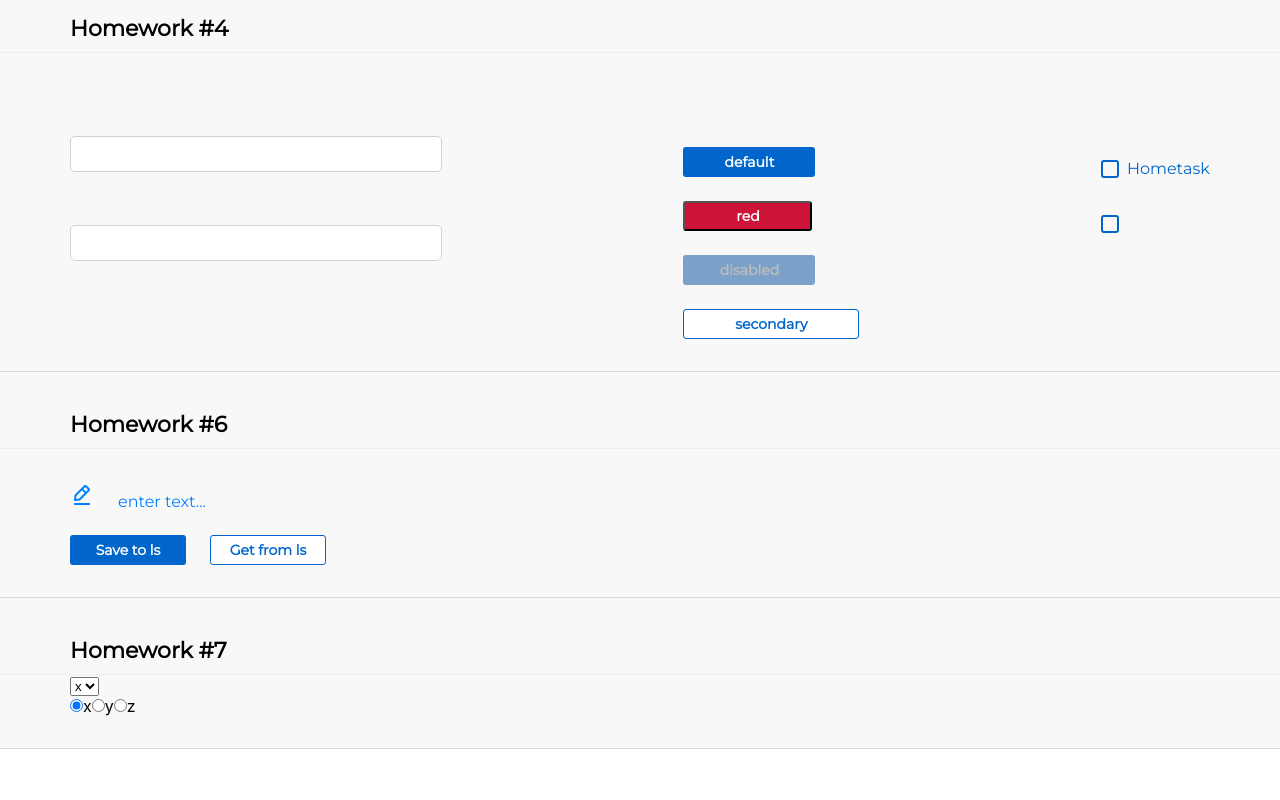
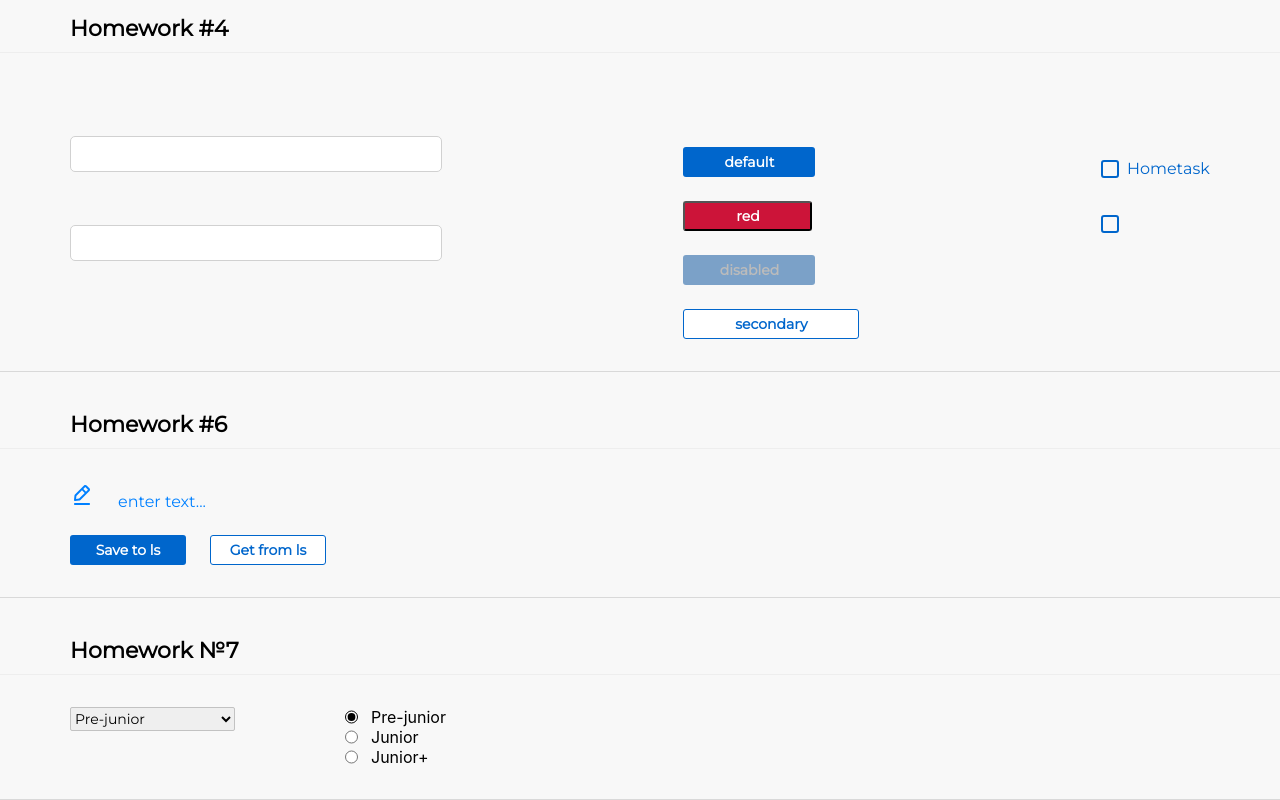
Before and after one commit to AntonKrasouski88/home_works, a React (Create React App) app: page /#/pre-junior in a window 1280 px wide. Shown: the part 1370-2170 px from the top of the page. Before the commit the page ends 2119 px from the top, so only its background shows below. Built offline with nearby package versions, Linux system fonts and the light colour scheme.

Commit message:
hw-7 did style for components SuperRadio and SuperSelect

```diff
--- a/src/s2-homeworks/hw07/HW7.module.css
+++ b/src/s2-homeworks/hw07/HW7.module.css
@@ -1,2 +1,4 @@
 .container {
+    margin-top: 32px;
+    display: flex;
 }
--- a/src/s2-homeworks/hw07/HW7.tsx
+++ b/src/s2-homeworks/hw07/HW7.tsx
@@ -12,9 +12,9 @@ import s from './HW7.module.css'
 * */
 
 const arr = [
-    { id: 1, value: 'x' },
-    { id: 2, value: 'y' },
-    { id: 3, value: 'z' },
+    { id: 1, value: 'Pre-junior' },
+    { id: 2, value: 'Junior' },
+    { id: 3, value: 'Junior+' },
 ] // value может быть изменено
 
 const HW7 = () => {
@@ -22,7 +22,7 @@ const HW7 = () => {
 
     return (
         <div id={'hw7'}>
-            <div className={s2.hwTitle}>Homework #7</div>
+            <div className={s2.hwTitle}>Homework №7</div>
 
             {/*демонстрация возможностей компонент:*/}
             <div className={s2.hw}>
--- a/src/s2-homeworks/hw07/common/c5-SuperSelect/SuperSelect.module.css
+++ b/src/s2-homeworks/hw07/common/c5-SuperSelect/SuperSelect.module.css
@@ -1,9 +1,20 @@
 .select {
+    border: 1px solid #C2C2C2;
+    border-radius: 2px;
+    width: 165px;
+    height: 24px;
+    font-family: 'Montserrat', SansSerif;
+    font-style: normal;
+    font-weight: 400;
+    font-size: 14px;
+    line-height: 17px;
 }
 
 .select:focus {
+    border-radius: 2px;
 }
 
-
 .option:hover {
+    background-color: #FFFFFF;
+    color: #0066CC;
 }
--- a/src/s2-homeworks/hw07/common/c6-SuperRadio/SuperRadio.module.css
+++ b/src/s2-homeworks/hw07/common/c6-SuperRadio/SuperRadio.module.css
@@ -1,4 +1,10 @@
 .radio {
+    display: flex;
+    flex-direction: column;
+    margin-left: 110px;
+    cursor: pointer;
+    accent-color: #000000;
+    margin-right: 13px;
 }
 
 .radio::before {
@@ -9,7 +15,10 @@
 }
 
 .label {
+    display: flex;
 }
 
 .options {
+    display: block;
+
 }
```
